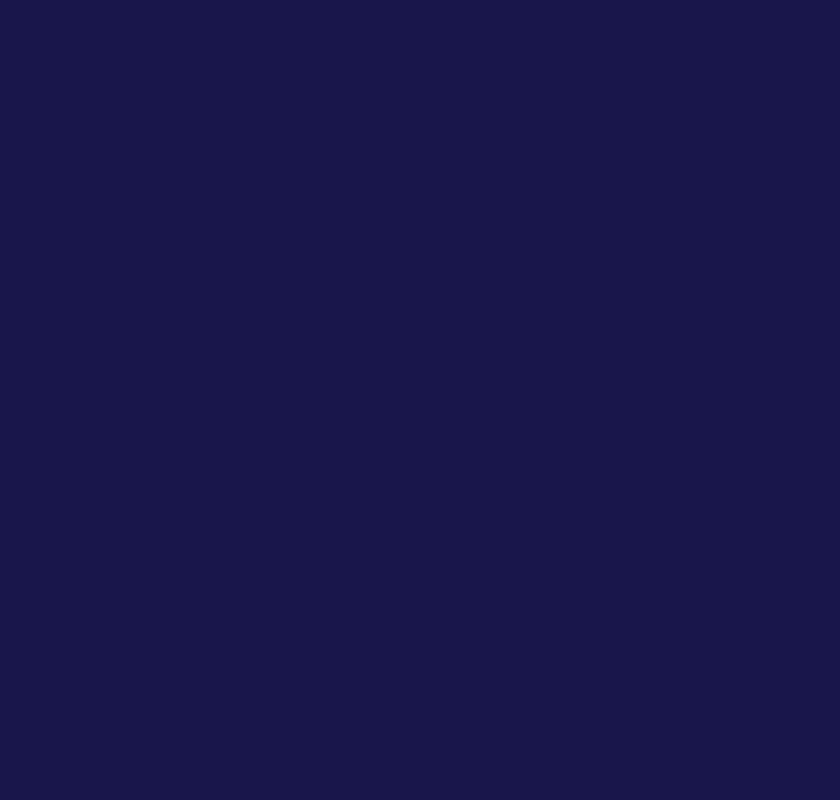
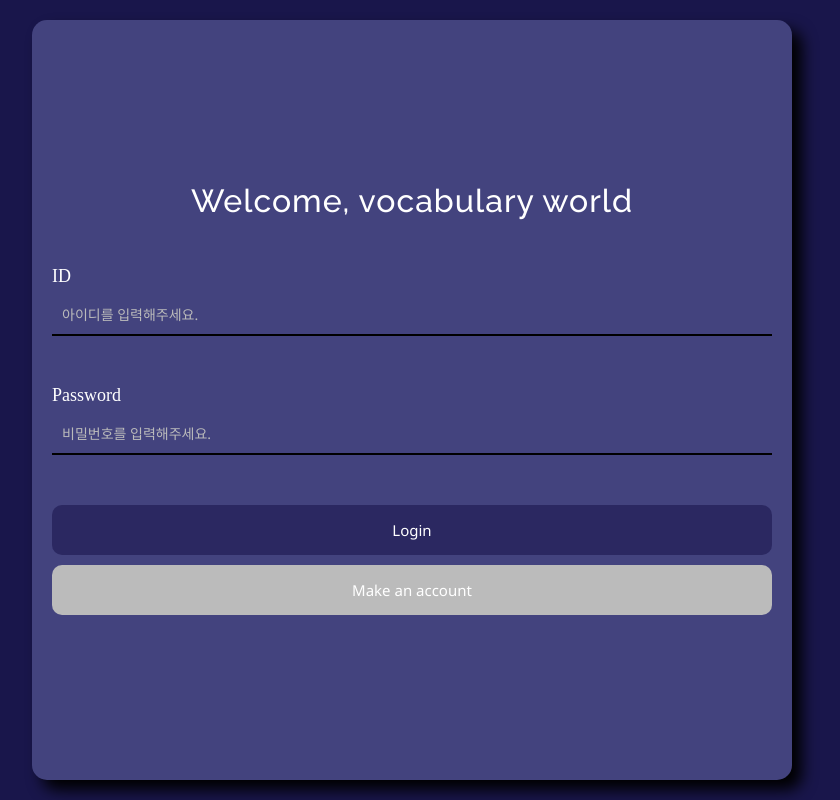
Before and after one commit to heejae0811/react-vocabulary, a React (Create React App) app: page / in a window 1280 px wide. Shown: the whole page, without its empty margins (228-1068 px from the left). Built offline with nearby package versions, Linux system fonts and the light colour scheme.

Commit message:
gh-pages

```diff
--- a/src/App.js
+++ b/src/App.js
@@ -2,9 +2,9 @@ import {Routes, Route} from 'react-router-dom'
 import Login from './pages/login'
 import Join from './pages/join'
 import MyPage from './pages/mypage'
-import Quiz from './pages/quiz'
 import QuizList from './pages/quizList'
 import QuizCreate from './pages/quizCreate'
+import Quiz from './pages/quiz'
 import {Reset} from 'styled-reset'
 import './assets/scss/common.scss'
 
@@ -14,13 +14,14 @@ function App() {
       <Reset/>
 
       <Routes>
+        <Route path="/" element={<Login/>}/>
+        <Route path="/react-vocabulary" element={<Login/>}/>
         <Route path="/login" element={<Login/>}/>
         <Route path="/join" element={<Join/>}/>
         <Route path="/mypage" element={<MyPage/>}/>
-        <Route path="/" element={<Quiz/>}/>
-        <Route path="/quiz/:category" element={<Quiz/>}/>
         <Route path="/quizList" element={<QuizList/>}/>
         <Route path="/quizCreate" element={<QuizCreate/>}/>
+        <Route path="/quiz/:category" element={<Quiz/>}/>
       </Routes>
     </>
   )
```
Also changed, not shown: package.json (+6 -2 lines).
